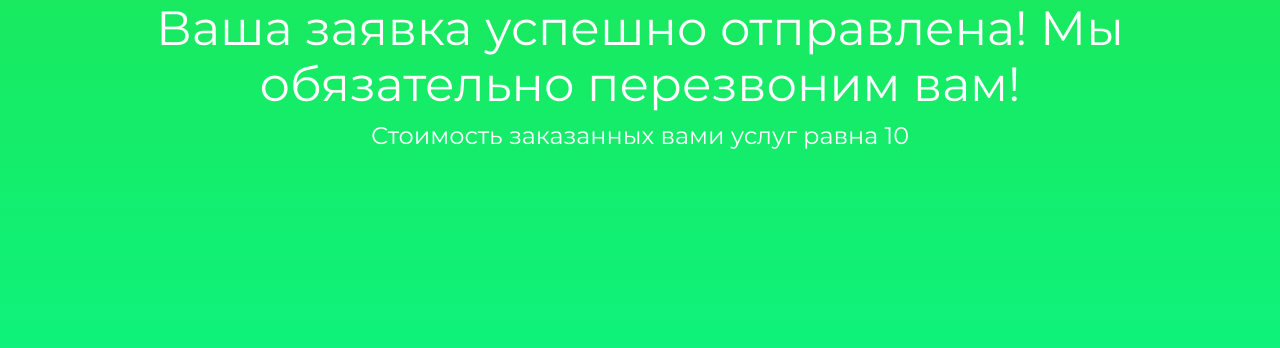
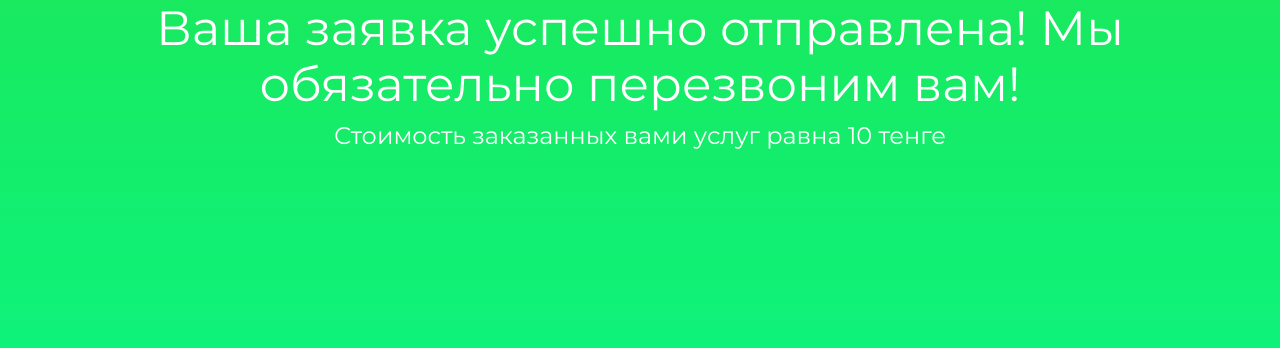
Before and after one commit to VictorWizard/Av, a Django app: template templates/av/success.html in a window 1280 px wide. Shown: the part 90-438 px from the top of the page. Run offline with Django 3.2, Linux system fonts and the light colour scheme; the template is opened without the code that fills it: most values are stand-ins (such as "Sample title", 1, 10 or a date in 2020); some libraries are stand-ins or nearby versions.

Commit message:
Avtomojka 3.0 Final

```diff
--- a/templates/av/success.html
+++ b/templates/av/success.html
@@ -7,7 +7,7 @@
         <div class="container">
             <div class="intro-text">
                 <h2>Ваша заявка успешно отправлена! Мы обязательно перезвоним вам!</h2>
-                <h4>Стоимость заказанных вами услуг равна {{ price_from_success }}</h4>
+                <h4>Стоимость заказанных вами услуг равна {{ price_from_success }} тенге</h4>
             </div>
         </div>
     </section>
```
Also changed, not shown: 1 other file.
